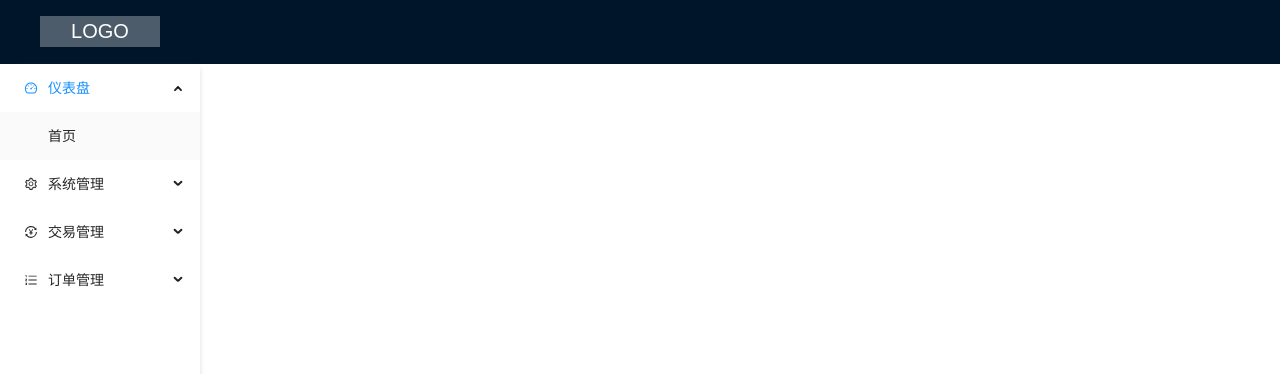
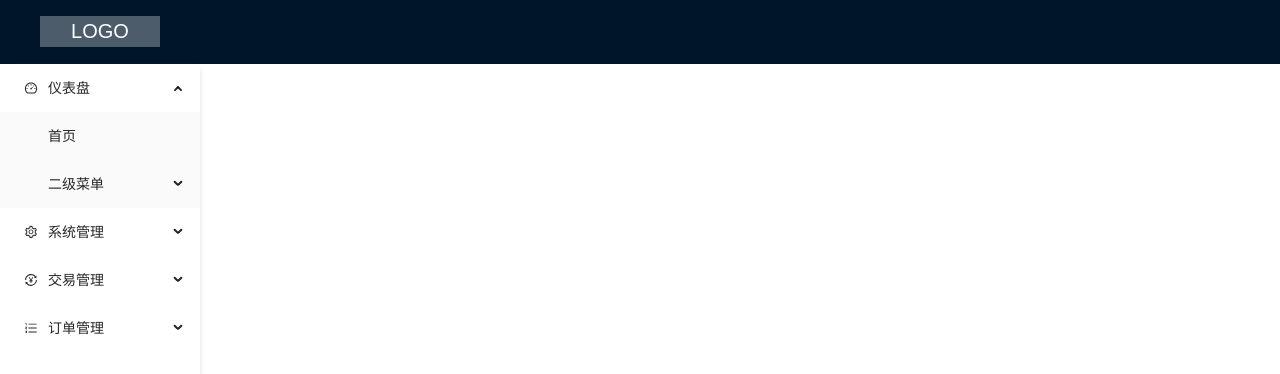
Before and after one commit to 15051107253/react-admin, a React app: page / in a window 1280 px wide. Both pictures are taken after a click on the element "仪表盘". Shown: the top 374 px of the page. Built offline with nearby package versions, Linux system fonts and the light colour scheme.

Commit message:
fix: 左侧菜单展开逻辑编写

```diff
--- a/src/index.js
+++ b/src/index.js
@@ -1,8 +1,11 @@
 import React from 'react'
+import { HashRouter } from 'react-router-dom'
 import ReactDOM from 'react-dom'
 import App from './App'
 
 ReactDOM.render(
-  <App />,
-  document.getElementById('root')
-);
+  <HashRouter>
+    <App />
+  </HashRouter>,
+  document.getElementById('root'),
+)
--- a/src/utils/index.js
+++ b/src/utils/index.js
@@ -1,14 +1,16 @@
+// 扁平化数组转树形数组
 export function arrayToTree(arrs) {
+  let list = JSON.parse(JSON.stringify(arrs))
   let menu = []
   const map = {}
   // 平铺到 map 中，方便查找
-  arrs.forEach((item) => {
+  list.forEach((item) => {
     if (!map[item.id]) {
       map[item.id] = item
     }
   })
   // 寻找对应关系
-  arrs.forEach((item) => {
+  list.forEach((item) => {
     let parent = map[item.parentId]
     if (parent) {
       if (!parent.children) {
@@ -21,3 +23,41 @@ export function arrayToTree(arrs) {
   })
   return menu
 }
+
+// 找出当前节点的所有父节点
+export function getParentsId(arr, id) {
+  if (!id) {
+    return []
+  }
+  let currItem = {}
+  let parents = []
+  for (const item of arr) {
+    if (item.id === id) {
+      currItem = item
+      break
+    }
+  }
+  let pItem = { ...currItem }
+  while (pItem.parentId) {
+    parents.unshift(pItem.parentId)
+    for (const item of arr) {
+      if (item.id === pItem.parentId) {
+        pItem = { ...item }
+        break
+      }
+    }
+  }
+  return parents
+}
+
+// 找出当前节点所有的子节点
+export function getChildsId(arr, id) {
+  const currIds = []
+  for (const item of arr) {
+    if (item.parentId === id) {
+      let currId = item.id
+      currIds.push(item.id, ...getChildsId(arr, currId))
+    }
+  }
+  return currIds
+}
--- a/src/views/layout/components/sub-menu.jsx
+++ b/src/views/layout/components/sub-menu.jsx
@@ -1,32 +1,88 @@
-import React, { useEffect } from 'react'
+import React, { useEffect, useState } from 'react'
 import { Menu } from 'antd'
 import { MyIcon } from '@/components'
-import menu from '../menu'
-import { arrayToTree } from '@/utils'
+import { useHistory } from 'react-router-dom'
+import menuList from '../menu'
+import { arrayToTree, getParentsId, getChildsId } from '@/utils'
 
 const { SubMenu } = Menu
 
-const menuMap = (menus) => {
+const menuMap = (menus, handleMenuItem) => {
   return menus.map((item) => {
     if (item.children && item.children.length) {
       return (
         <SubMenu key={item.id} icon={item.icon ? <MyIcon type={item.icon} /> : ''} title={item.title}>
-          {menuMap(item.children)}
+          {menuMap(item.children, handleMenuItem)}
         </SubMenu>
       )
     } else {
-      return <Menu.Item key={item.id}>{item.title}</Menu.Item>
+      return (
+        <Menu.Item onClick={() => handleMenuItem(item)} key={item.id}>
+          {item.title}
+        </Menu.Item>
+      )
     }
   })
 }
 
 const SubMenuWrap = () => {
+  const history = useHistory()
+  const [openKeys, setOpenKeys] = useState(getParentsId(menuList, window.sessionStorage.currentMenuId))
+  const [selectedKeys, setSelectedKeys] = useState([window.sessionStorage.currentMenuId])
+  const handleMenuItem = (item) => {
+    console.log(item)
+    const { id, path } = item
+    const parentIds = getParentsId(menuList, id)
+    setOpenKeys(parentIds)
+    setSelectedKeys([id])
+    window.sessionStorage.currentMenuId = id
+    history.push(path)
+  }
+  const handleOpenChange = (item) => {
+    // console.log(item, openKeys)
+    if (item.length > openKeys.length) {
+      // 有菜单打开
+      let subId = item.pop() // 当前打开的菜单
+      const selectKeysParentIds = getParentsId(menuList, [...selectedKeys]) // 找出当前选中的菜单子项所有的父级
+      if (selectKeysParentIds.includes(subId)) {
+        // 如果当前选中的菜单子项的父级中
+        // console.log(selectKeysParentIds)
+        setOpenKeys([...selectKeysParentIds])
+      } else {
+        setOpenKeys([...openKeys, subId])
+      }
+    } else {
+      // 有菜单关闭
+      let subId = null // 找出是哪个菜单关闭了
+      for (const menuId of openKeys) {
+        if (!item.includes(menuId)) {
+          subId = menuId
+          break
+        }
+      }
+      let childs = [subId, ...getChildsId(menuList, subId)] // 找到当前节点及其所有子节点
+      // console.log(childs)
+      let closeKeys = []
+      for (const key of openKeys) {
+        if (!childs.includes(key)) {
+          closeKeys.push(key)
+        }
+      }
+      setOpenKeys(closeKeys)
+    }
+  }
   useEffect(() => {
-    console.log(arrayToTree(menu))
+    console.log()
   }, [])
   return (
-    <Menu mode='inline' defaultSelectedKeys={['10000']} defaultOpenKeys={[]} style={{ height: '100%', borderRight: 0 }}>
-      {menuMap(arrayToTree(menu))}
+    <Menu
+      mode='inline'
+      onOpenChange={handleOpenChange}
+      openKeys={openKeys}
+      selectedKeys={selectedKeys}
+      style={{ height: '100%', borderRight: 0 }}
+    >
+      {menuMap(arrayToTree(menuList), handleMenuItem)}
     </Menu>
   )
 }
--- a/src/views/layout/index.jsx
+++ b/src/views/layout/index.jsx
@@ -1,6 +1,5 @@
 import React from 'react'
 import { Layout } from 'antd'
-import { HashRouter } from 'react-router-dom'
 import { renderRoutes } from 'react-router-config'
 import routes from '@/router'
 import SubMenu from './components/sub-menu'
@@ -25,9 +24,7 @@ const AppLayout = () => {
           <SubMenu />
         </Sider>
         <Layout className={style['content']}>
-          <Content className={style['content-wrap']}>
-            <HashRouter>{renderRoutes(routes)}</HashRouter>
-          </Content>
+          <Content className={style['content-wrap']}>{renderRoutes(routes)}</Content>
         </Layout>
       </Layout>
     </Layout>
--- a/src/views/layout/menu.js
+++ b/src/views/layout/menu.js
@@ -10,7 +10,37 @@ const menu = [
     id: '10001',
     parentId: '10000',
     title: '首页',
-    path: '/dashboard',
+    path: '/dashboard/home',
+  },
+  {
+    id: '10002',
+    parentId: '10000',
+    title: '二级菜单',
+    path: '',
+  },
+  {
+    id: '10003',
+    parentId: '10002',
+    title: '三级菜单',
+    path: '',
+  },
+  {
+    id: '10005',
+    parentId: '10002',
+    title: '三级菜单2',
+    path: '',
+  },
+  {
+    id: '10004',
+    parentId: '10003',
+    title: '四级菜单',
+    path: '',
+  },
+  {
+    id: '10006',
+    parentId: '10005',
+    title: '四级菜单2',
+    path: '',
   },
   {
     id: '10100',
```
